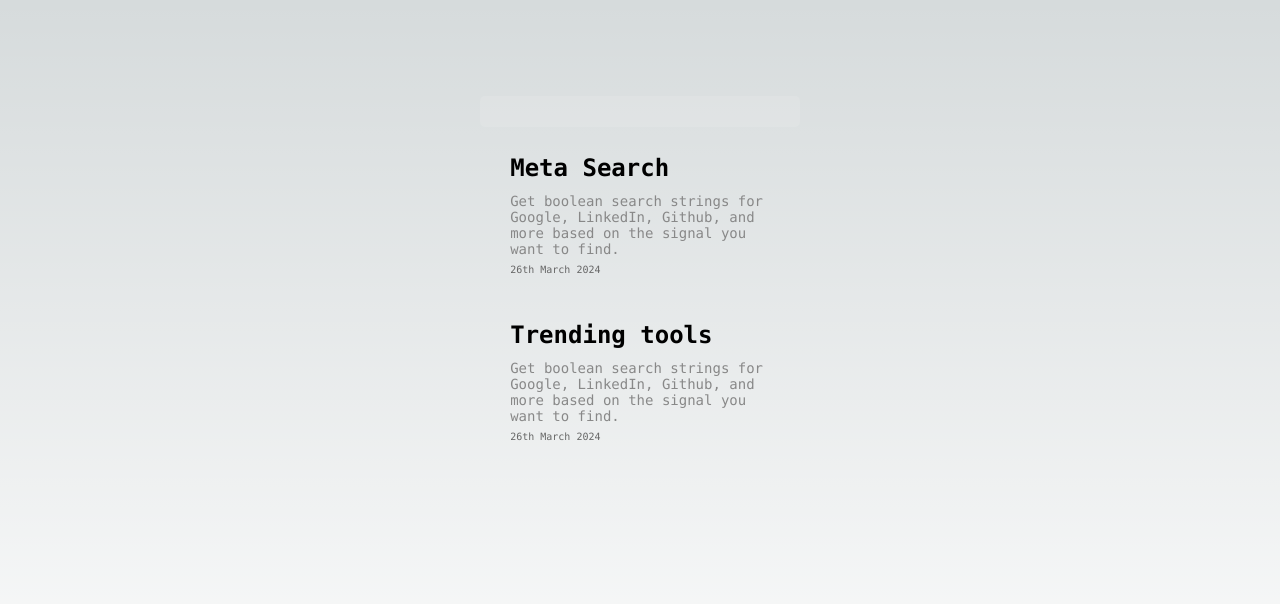
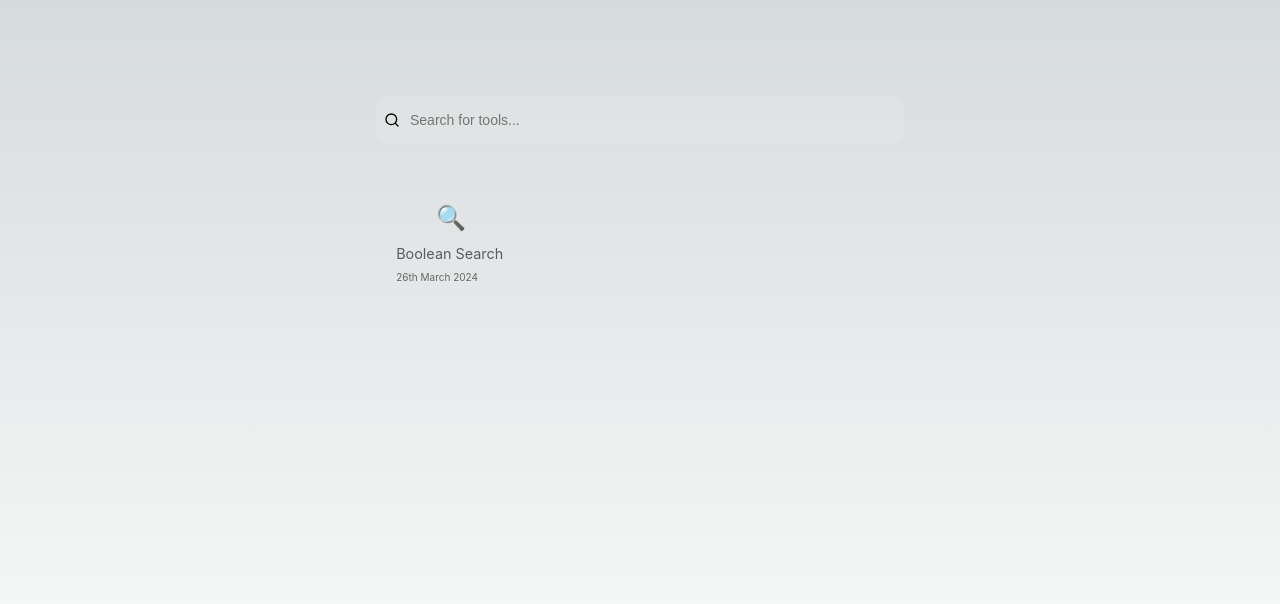
Before and after one commit to nishantrpai/tools.nishu.dev, a Next.js app: page / in a window 1280 px wide. Shown: the top 604 px of the page. Built offline with nearby package versions, Linux system fonts and the light colour scheme.

Commit message:
add basic tools

```diff
--- a/package.json
+++ b/package.json
@@ -11,6 +11,7 @@
   "dependencies": {
     "next": "13.4.10",
     "react": "18.2.0",
-    "react-dom": "18.2.0"
+    "react-dom": "18.2.0",
+    "react-icons": "^5.0.1"
   }
 }
--- a/pages/index.js
+++ b/pages/index.js
@@ -3,6 +3,7 @@ import Image from 'next/image'
 import { Inter } from 'next/font/google'
 import styles from '@/styles/Home.module.css'
 import { useState, useEffect } from 'react'
+import {FiSearch} from 'react-icons/fi'
 
 const inter = Inter({ subsets: ['latin'] })
 
@@ -10,22 +11,19 @@ export default function Home() {
 
   const tools = [
     {
-      title: 'Meta Search',
+      title: 'Boolean Search',
       description: 'Get boolean search strings for Google, LinkedIn, Github, and more based on the signal you want to find.',
       publishDate: '26th March 2024',
+      icon: '🔍',
+      url: '/booleansearch'
     },
-    {
-      title: 'Trending tools',
-      description: 'Get boolean search strings for Google, LinkedIn, Github, and more based on the signal you want to find.',
-      publishDate: '26th March 2024',
-    }
   ]
 
   const [search, setSearch] = useState('')
   const [filteredTools, setFilteredTools] = useState(tools)
 
   useEffect(() => {
-    setFilteredTools(tools.filter(tool => tool.title.toLowerCase().includes(search.toLowerCase())))
+    setFilteredTools(tools.filter(tool => tool.title.toLowerCase().includes(search.toLowerCase()) || tool.description.toLowerCase().includes(search.toLowerCase())))
   }, [search])
 
   return (
@@ -37,17 +35,27 @@ export default function Home() {
         <link rel="icon" href="/favicon.ico" />
       </Head>
       <main className={styles.main}>
-        <input className={styles.search} onChange={(e) => {
+        {/* <input className={styles.search} onChange={(e) => {
           setSearch(e.target.value)
         }}>
-        </input>
+        </input> */}
+        {/* create an input with search icon */}
+        <div className={styles.searchContainer}>
+          <FiSearch className={styles.searchIcon} />
+          <input className={styles.search} onChange={(e) => {
+            setSearch(e.target.value)
+          }} placeholder="Search for tools..."></input>
+        </div>
+        <div className='grid'>
         {filteredTools.map((tool, index) => (
-          <div key={index} className={styles.card}>
-            <h2>{tool.title}</h2>
-            <span className={styles.description}>{tool.description}</span>
+          <a key={index} className={styles.card} href={tool.url}>
+            <h2>{tool.icon}</h2>
+            <p>{tool.title}</p>
             <span className={styles.date}>{tool.publishDate}</span>
-          </div>
+          </a>
         ))}
+        </div>
+
       </main>
     </>
   )
--- a/styles/Home.module.css
+++ b/styles/Home.module.css
@@ -1,14 +1,3 @@
-.main {
-  display: flex;
-  flex-direction: column;
-  gap: 10px;
-  max-width: 720px;
-  margin: auto;
-  align-items: center;
-  padding: 6rem;
-  min-height: 100vh;
-}
-
 .description {
   display: inherit;
   justify-content: inherit;
@@ -17,7 +6,6 @@
   max-width: var(--max-width);
   width: 100%;
   z-index: 2;
-  font-family: var(--font-mono);
 }
 
 .description a {
@@ -52,10 +40,10 @@
   cursor: pointer;
   padding: 1rem 1.2rem;
   border-radius: var(--border-radius);
-  max-width: 300px;
+  width: 100%;
+  max-width: 150px;
   background: rgba(var(--card-rgb), 0);
   border: 1px solid rgba(var(--card-border-rgb), 0);
-  transition: background 200ms, border 200ms;
 }
 
 .description {
@@ -73,6 +61,7 @@
 .card h2 {
   font-weight: 600;
   margin-bottom: 0.7rem;
+  text-align: center;
 }
 
 .card p {
@@ -121,7 +110,7 @@
 /* Enable hover only on non-touch devices */
 @media (hover: hover) and (pointer: fine) {
   .card:hover {
-    background: rgba(var(--card-rgb), 0.15);
+    background: rgba(var(--card-rgb), 0.25);
     /* border: 1px solid rgba(var(--card-border-rgb), 0.15); */
   }
 
@@ -213,18 +202,30 @@
   }
 }
 
+.searchContainer {
+  display: flex;
+  width: 100%;
+  max-width: 720px;
+  justify-content: left;
+  gap: 10px;
+  align-items: center;
+  margin-bottom: 2rem;
+  padding: 1rem 0.5rem;
+  background-color: rgba(255, 255, 255, 0.1);
+  border-radius: 10px;
+}
+
 .search {
   width: 100%;
   max-width: 320px;
   border: none;
   outline: none;
-  padding: 0.5rem;
   border-radius: 5px;
-  background-color: rgba(255, 255, 255, 0.1);
-  transition: background-color 200ms;
+  background-color: transparent;
+  font-size: 14px;
 }
 
-.search:hover {
+.searchContainer:hover {
   background-color: rgba(255, 255, 255, 0.2);
 }
 
--- a/styles/globals.css
+++ b/styles/globals.css
@@ -1,10 +1,12 @@
 :root {
-  --max-width: 1100px;
+  --max-width: 720px;
   --border-radius: 12px;
   --font-mono: ui-monospace, Menlo, Monaco, 'Cascadia Mono', 'Segoe UI Mono',
     'Roboto Mono', 'Oxygen Mono', 'Ubuntu Monospace', 'Source Code Pro',
     'Fira Mono', 'Droid Sans Mono', 'Courier New', monospace;
 
+  --font-sans: -apple-system, BlinkMacSystemFont, 'Segoe UI', Roboto, Oxygen,
+    Ubuntu, Cantarell, 'Open Sans', 'Helvetica Neue', sans-serif;
   --foreground-rgb: 0, 0, 0;
   --background-start-rgb: 214, 219, 220;
   --background-end-rgb: 255, 255, 255;
@@ -93,7 +95,7 @@ body {
       rgb(var(--background-end-rgb))
     )
     rgb(var(--background-start-rgb));
-  font-family: var(--font-mono);
+  font-family: var(--font-sans);
 }
 
 a {
@@ -101,6 +103,32 @@ a {
   text-decoration: none;
 }
 
+main {
+  display: flex;
+  flex-direction: column;
+  gap: 10px;
+  max-width: var(--max-width);
+  margin: auto;
+  align-items: center;
+  padding: 6rem;
+  min-height: 100vh;
+
+}
+
+.grid {
+  display: flex;
+  flex-direction: row;
+  flex-wrap: wrap;
+  gap: 5px;
+  justify-content: space-between;
+  align-items: flex-start;
+
+  width: 100%;
+  max-width: var(--max-width);
+}
+
+
+
 
 @media (prefers-color-scheme: dark) {
   html {
```
Also changed, not shown: pages/booleansearch.js (added, +17 -0 lines), pages/api/gpt.js (added), 1 other file (tests, documents, lock files or other folders).
